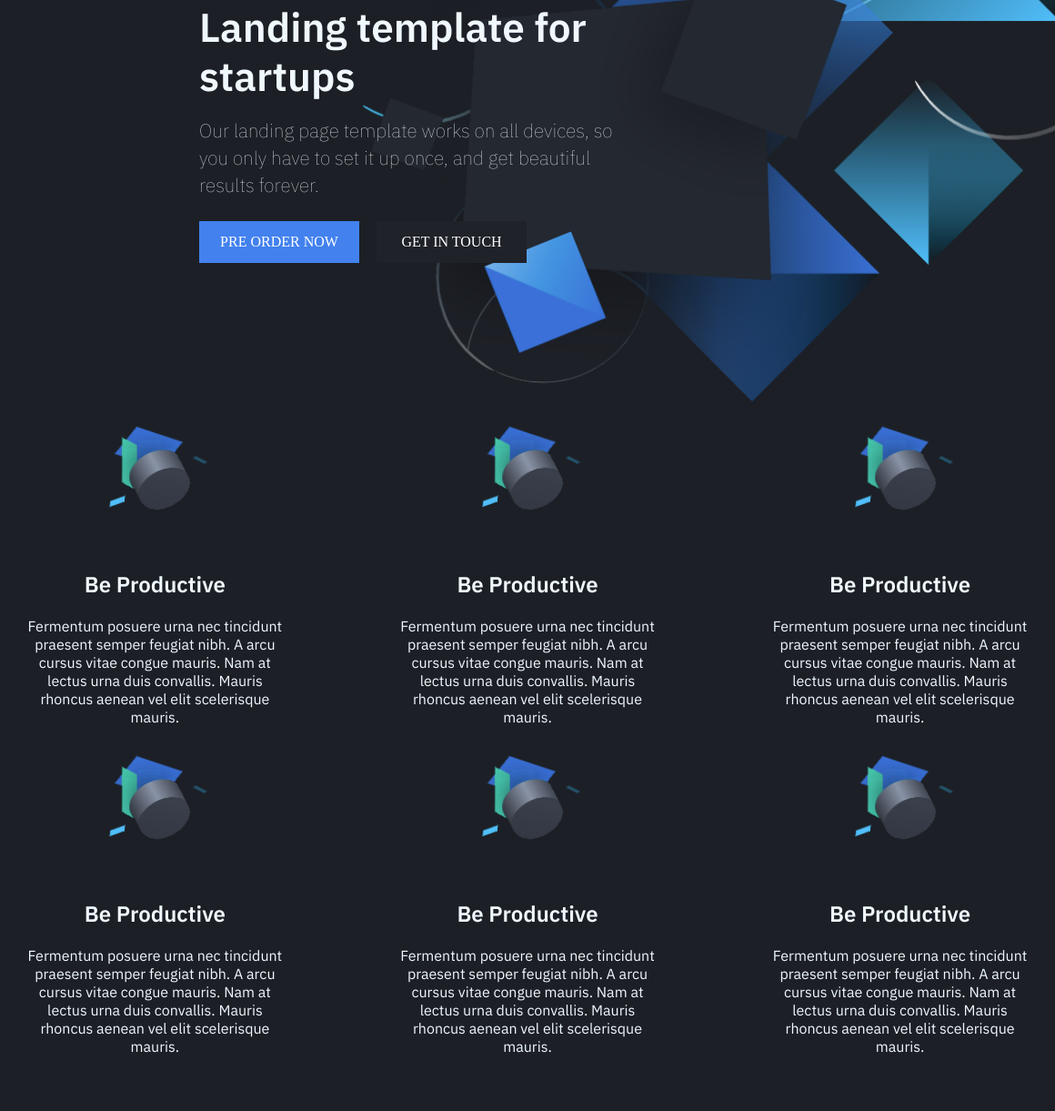
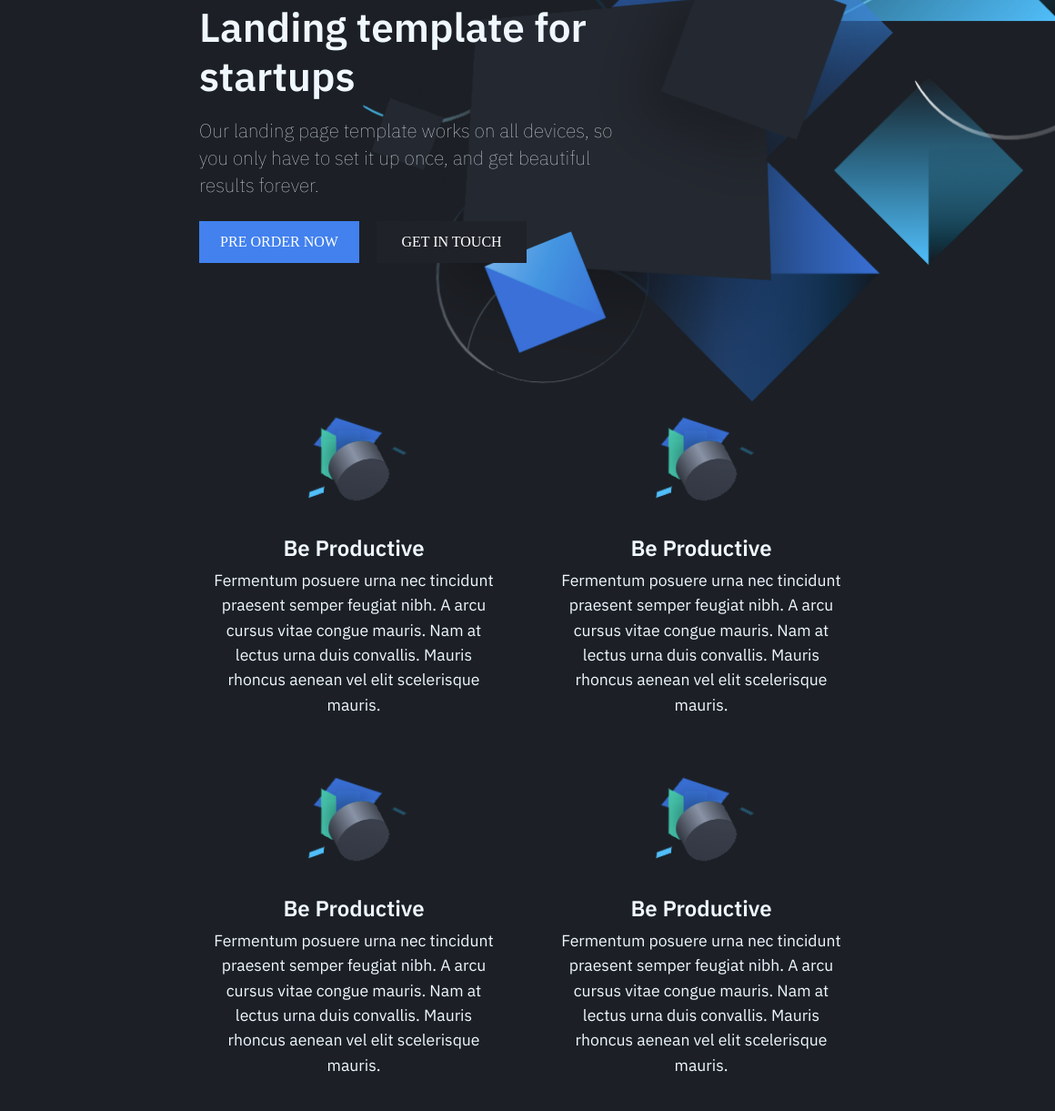
Before and after one commit to SergiusHp/responcive-task1, a plain HTML site: page index.html in a window 1536 px wide. Shown: the part 194-1415 px from the top of the page at 91% size, without its empty margins (188-1348 px from the left). Drawn offline with Linux system fonts and the light colour scheme.

Commit message:
vse bude dobre

```diff
--- a/index.html
+++ b/index.html
@@ -29,7 +29,6 @@
             </div>
         </div>
         <div class="middle-wrapper">
-            <div class="midle_box">
             <div class="midle_block">
                 <div class="midle_block_image"></div>
                 <div class="wrap_box_text_1">
@@ -42,8 +41,6 @@
                     <h2>Be Productive</h2>Fermentum posuere urna nec tincidunt praesent semper feugiat nibh. A arcu cursus vitae congue mauris. Nam at lectus urna duis convallis. Mauris rhoncus aenean vel elit scelerisque mauris.
                 </div>
             </div>
-            </div>
-            <div class="midle_box">
             <div class="midle_block">
                 <div class="midle_block_image"></div>
                 <div class="wrap_box_text_1">
@@ -56,8 +53,6 @@
                     <h2>Be Productive</h2> Fermentum posuere urna nec tincidunt praesent semper feugiat nibh. A arcu cursus vitae congue mauris. Nam at lectus urna duis convallis. Mauris rhoncus aenean vel elit scelerisque mauris.
                 </div>
             </div>
-            </div>
-            <div class="midle_box">
             <div class="midle_block">
                 <div class="midle_block_image"></div>
                 <div class="wrap_box_text_1">
@@ -68,7 +63,6 @@
                 <div class="midle_block_image"></div>
                 <div class="wrap_box_text_1">
                     <h2>Be Productive</h2> Fermentum posuere urna nec tincidunt praesent semper feugiat nibh. A arcu cursus vitae congue mauris. Nam at lectus urna duis convallis. Mauris rhoncus aenean vel elit scelerisque mauris.
-                    </div>
                 </div>
             </div>
         </div>
--- a/style-media.css
+++ b/style-media.css
@@ -4,9 +4,7 @@
         margin-left: 5px;
         margin-right: 5px;
     }
-    .middle-wrapper {
-        flex-direction: column;
-    }
+    .middle-wrapper {}
     .wrap_box_text_1 {
         font-size: 1.5rem;
     }
@@ -22,15 +20,10 @@
 }
 
 @media (min-width: 1500px) {
-    .middle-wrapper {
-        flex-wrap: nowrap;
-        flex-direction: row;
-    }
-    .midle_box {
-        flex-direction: column;
-    }
+    .middle-wrapper {}
+    .midle_box {}
     .wrap_box_text_1 {
-        font-size: 1rem;
+        font-size: 1.1rem;
     }
     .color-icon {
         font-size: 1rem;
--- a/style.css
+++ b/style.css
@@ -28,7 +28,7 @@ body {
 
 .wrap_header {
     width: 500px;
-    height: 500px;
+    height: 630px;
 }
 
 .wrap_image {
@@ -79,6 +79,7 @@ body {
 .wrap_box_text_1 {
     text-align: center;
     font-size: 2.5rem;
+    width: 310px;
 }
 
 .wrap_box_button {
@@ -110,19 +111,20 @@ body {
 
 .middle-wrapper {
     display: flex;
-    flex-direction: column;
-    width: 80%;
+    flex-direction: row;
+    width: 65%;
     margin-top: 100px;
     margin: 0 auto;
+    justify-content: center;
+    flex-wrap: wrap;
 }
 
 .midle_box {
     display: flex;
-    width: 100%;
+    width: 40%;
     height: 100%;
-    justify-content: space-evenly;
     align-items: center;
-    margin-top: 140px;
+    margin-top: 166px;
     flex-direction: column;
 }
 
@@ -130,11 +132,12 @@ body {
     display: flex;
     flex-direction: column;
     align-items: center;
-    width: 70%;
-    height: 100%;
+    width: 382px;
+    height: 376px;
     color: aliceblue;
-    font-size: 1.5rem;
+    font-size: 1.45rem;
     margin: 10px 0px 10px 0px;
+    line-height: 1.55;
 }
 
 .midle_block_image {
@@ -142,7 +145,13 @@ body {
     background-size: contain;
     background-repeat: no-repeat;
     width: 150px;
-    height: 150px;
+    height: 122px;
+}
+
+.middle-wrapper h2 {
+    font-size: 1.5rem;
+    margin-top: 16px;
+    margin-bottom: 3px;
 }
 
 .foter {
```
Lines whose indentation alone changed are shown as unchanged.
